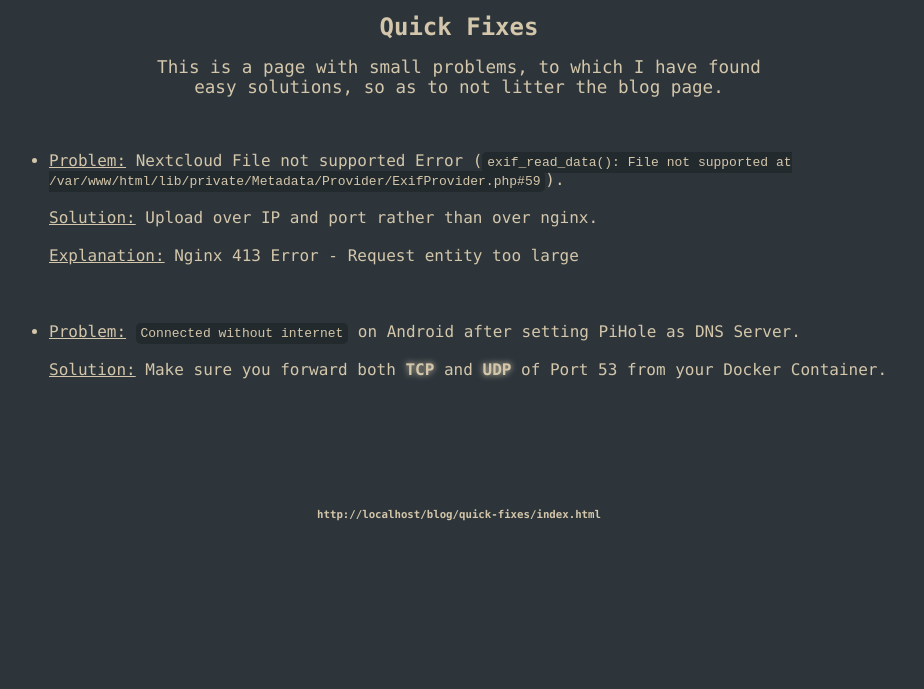
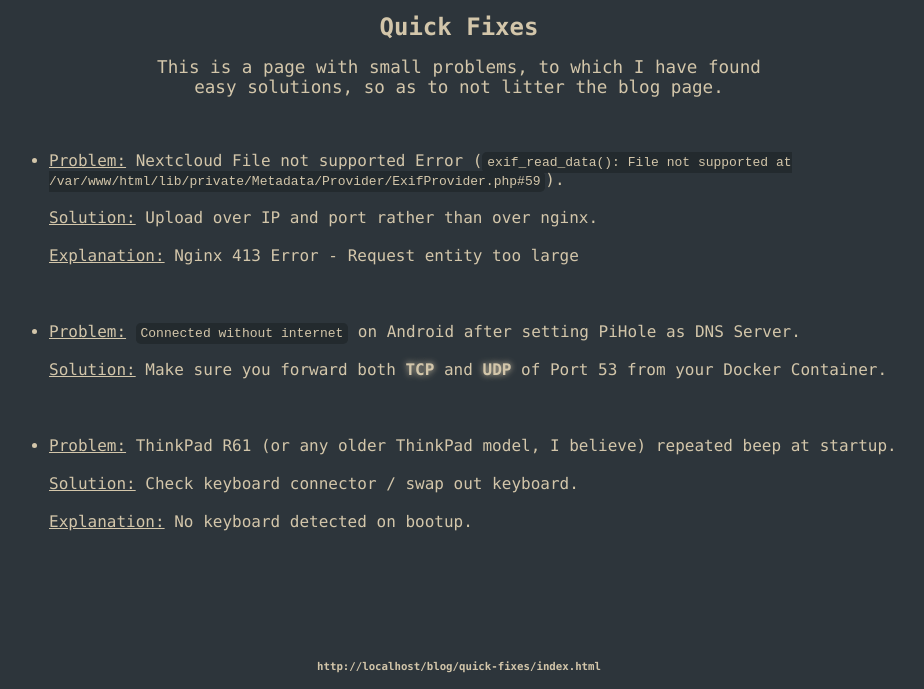
Before and after one commit to jolzem/jolzem.github.io, a plain HTML site: page blog/quick-fixes/index.html in a window 1280 px wide. Shown: the part 140-829 px from the top of the page, without its empty margins (181-1105 px from the left). Before the commit the page ends 800 px from the top, so only its background shows below. Drawn offline with Linux system fonts and the light colour scheme; a web font is replaced by a local one.

Commit message:
added thinkpad beep quick fix entry

```diff
--- a/blog/quick-fixes/index.html
+++ b/blog/quick-fixes/index.html
@@ -45,6 +45,15 @@
                     Make sure you forward both <b>TCP</b> and <b>UDP</b> of Port 53 from your Docker Container.<br>
                 </li>
                 <br>
+                <li>
+                    <u>Problem:</u>
+                         ThinkPad R61 (or any older ThinkPad model, I believe) repeated beep at startup.<br>
+                    <u>Solution:</u>
+                        Check keyboard connector / swap out keyboard.<br>
+                    <u>Explanation:</u>
+                        No keyboard detected on bootup.<br>
+                </li>
+                <br>
                 <!--<li>
                     <u>Problem:</u>
                          (<code></code>).<br>
```
